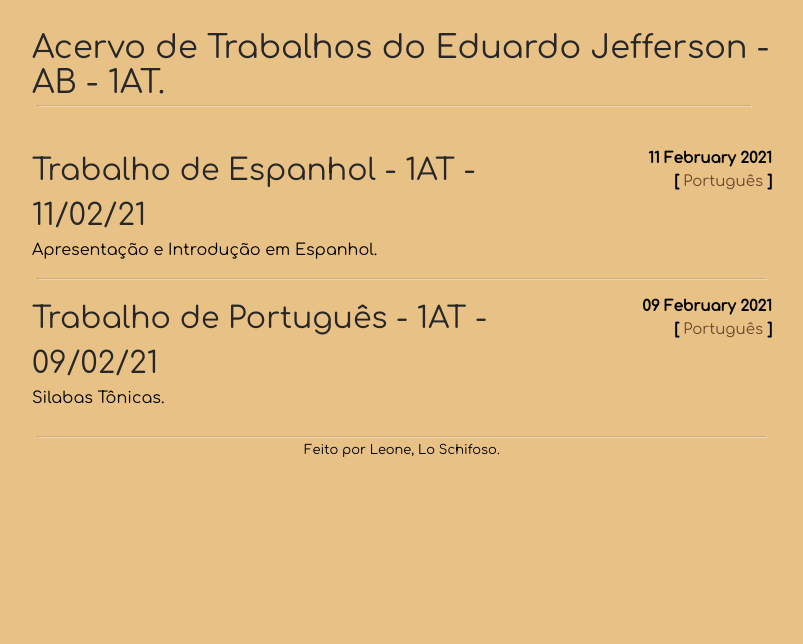
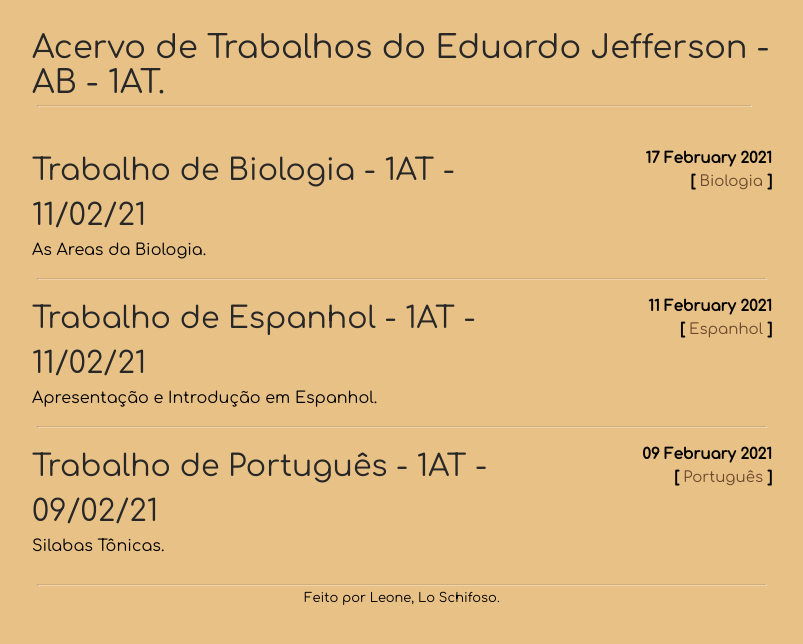
Before and after one commit to heart-leap/heart-leap.github.io, a Jekyll site: the page built from index.html, in a window 1280 px wide. Shown: the top 644 px of the page, without its empty margins (238-1041 px from the left). Built offline with Jekyll 4.4.1, drawn with Linux system fonts in a browser that asks for light colours; part of the change alters nothing that is shown.

Commit message:
outro post

```diff
--- a/_posts/2021-02-11-ab-tarefa-de-ES-introducao.md
+++ b/_posts/2021-02-11-ab-tarefa-de-ES-introducao.md
@@ -2,7 +2,7 @@
 layout: post
 title: Trabalho de Espanhol - 1AT - 11/02/21
 subtitle: Apresentação e Introdução em Espanhol.
-tags: [Português]
+tags: [Espanhol]
 ---
 
 ### Hola, me llamo Eduardo, vivo en Fortaleza y tengo 14 años (por ahora, en realidad cumplo 15 en unas semanas). Por lo general, disfruto del placer de leer libros y crear sitios web realmente básicos, algunos son buenos, otros no. Viví en Manaus desde que era un niño hasta la muerte de mi padre, luego vine a Fortaleza a vivir con mi hermano.
--- /dev/null
+++ b/_posts/2021-02-17-ab-tarefa-ciencia-biologia.md
@@ -0,0 +1,31 @@
+---
+layout: post
+title: Trabalho de Biologia - 1AT - 11/02/21
+subtitle: As Areas da Biologia.
+tags: [Biologia]
+---
+
+# Com as características abaixo, diga se é verdadeiro (V) ou falso (F) sobre os ramos da Biologia
+
+
+## (V) Bioquímica: estuda os componentes químicos da matéria viva e seu papel biológico;
+
+## (F) Citologia: estuda as estruturas que formam 0 coração;
+
+## (F) Histologia: estuda a organização e a função da História da Biologia;
+
+## (V) Anatomia: pesquisa a forma e a organização de órgãos e de sistemas
+
+## (V) Fisiologia: estuda a função dos órgãos e sistemas;
+
+## (F) Taxonomia: ramo da Biologia que estuda os tecidos dos seres vivos;
+
+## (V) Embriologia: pesquisa o desenvolvimento e a formação dos embriões;
+
+## (V) Genética: ramo que estuda as Leis que regem aa hereditariedade;
+
+## (V) Evolução: pesquisa as transformações ocorridas nos organismos ao longo das gerações e sem a formação de novas espécies;
+
+## (V) Ecologia: estuda as relações dos seres vivos entre si com o ambiente que vivem.
+
+Referencia: [Wikipedia](https://pt.wikipedia.org/wiki/Lista_de_disciplinas_da_biologia)
```
